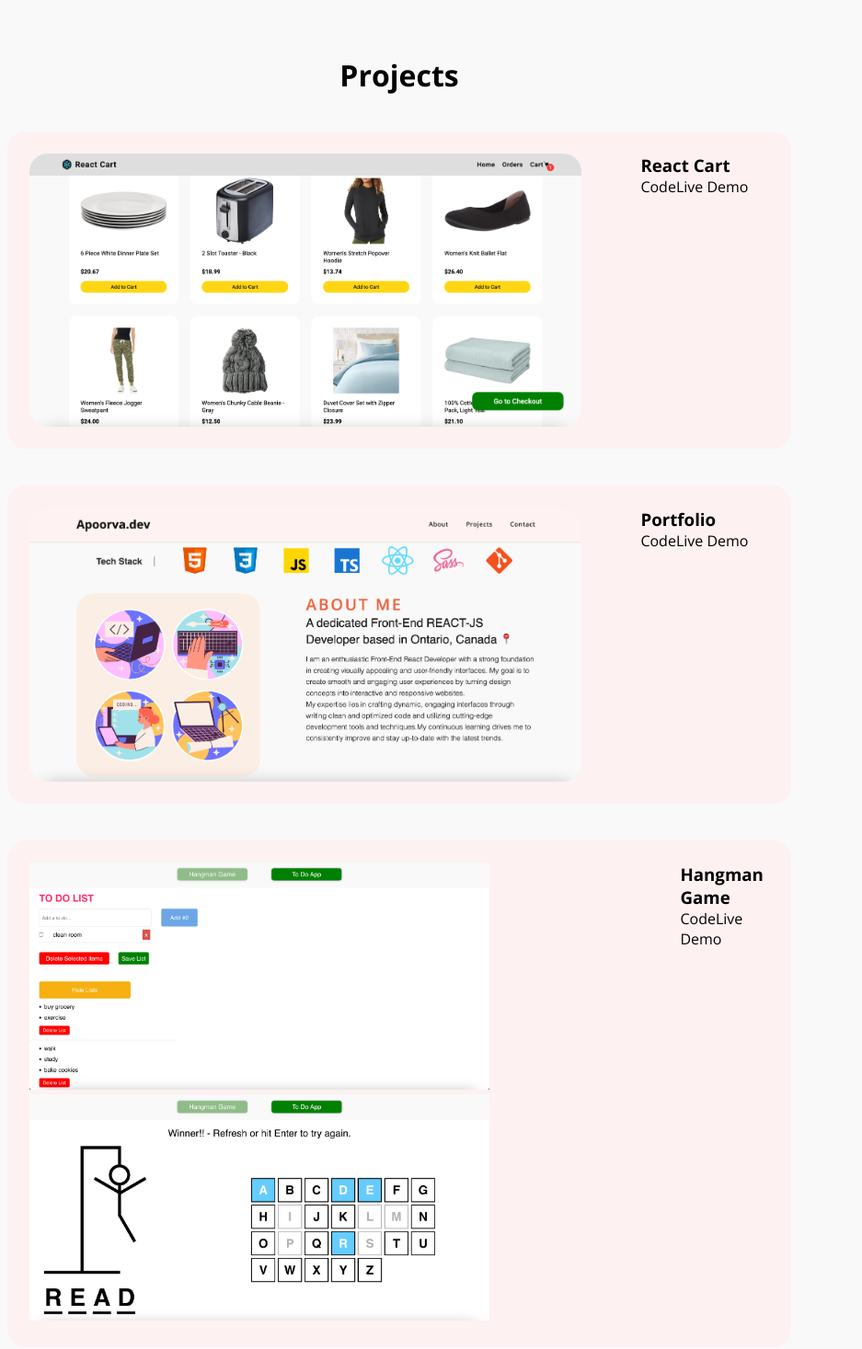
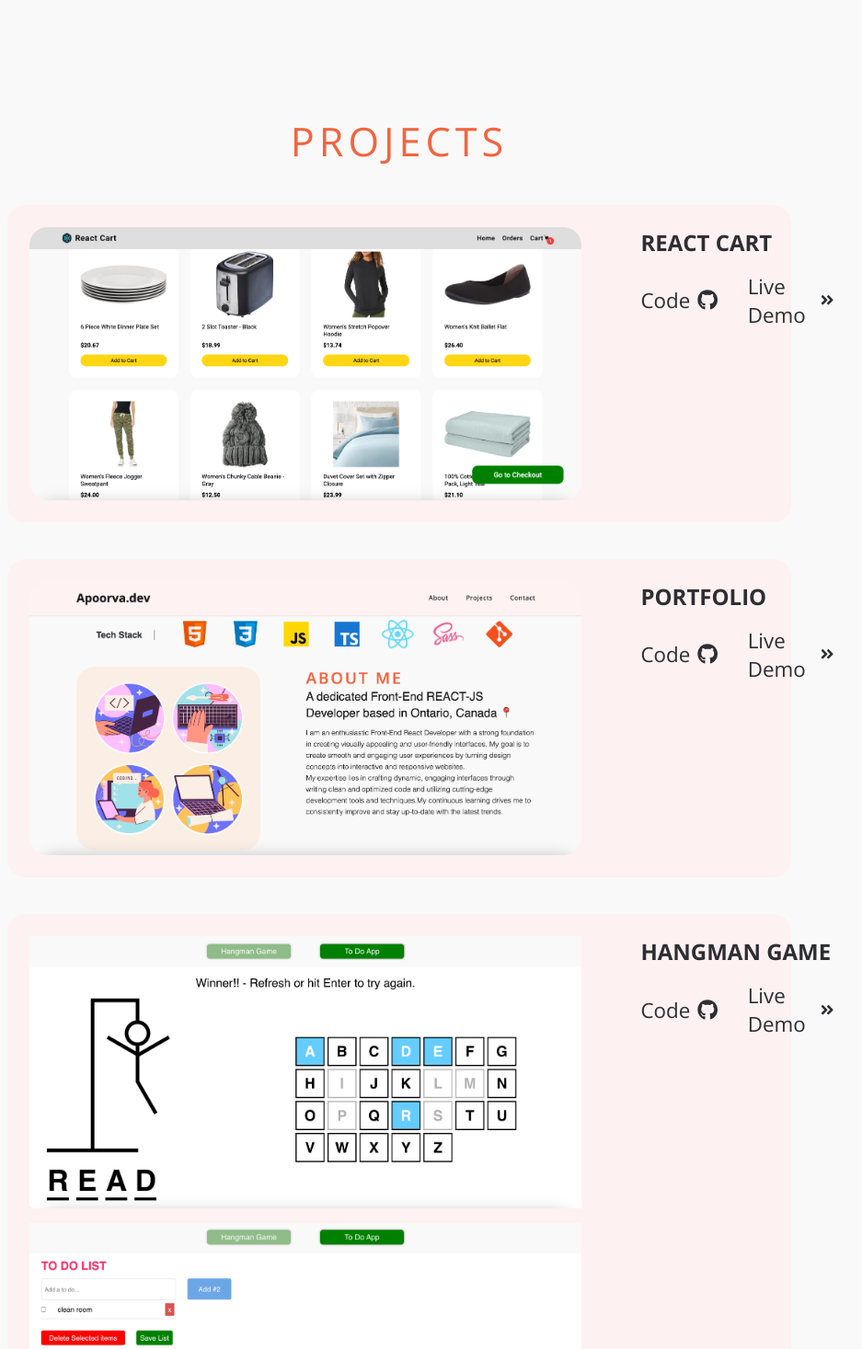
Before and after one commit to apoorvarao147/portfolio, a React (Create React App) app: page / in a window 1280 px wide. Shown: the part 1503-2970 px from the top of the page at 92% size, without its empty margins (206-1143 px from the left). Built offline with nearby package versions, Linux system fonts and the light colour scheme.

Commit message:
added links

```diff
--- a/src/components/Projects.tsx
+++ b/src/components/Projects.tsx
@@ -1,42 +1,85 @@
-import reactCart from "../assets/react-cart-picture.png"
-import portfolio from "../assets/portfolio-picture.png"
-import hangman from "../assets/hangman-picture.png"
-import todo from "../assets/todo-picture.png"
+import reactCart from "../assets/react-cart-picture.png";
+import portfolio from "../assets/portfolio-picture.png";
+import hangman from "../assets/hangman-picture.png";
+import todo from "../assets/todo-picture.png";
+import { FaGithub } from "react-icons/fa";
+import { FaAngleDoubleRight } from "react-icons/fa";
 
-import "../styles/projects.scss"
+import "../styles/projects.scss";
 
 const Projects = () => {
   return (
-    <div className="projects" id="projects" >
-      <h1>Projects</h1>
+    <div className="projects" id="projects">
+      <h2>Projects</h2>
       <div>
         <img src={reactCart} />
         <div>
           <h3>React Cart</h3>
-          <a>Code</a>
-          <a>Live Demo</a>
+          <div>
+            <a
+              target="_blank"
+              href="https://github.com/apoorvarao147/react-cart"
+              rel="noreferrer"
+            >
+              Code <FaGithub />
+            </a>
+            <a
+              target="_blank"
+              href="https://develop.d24uct2adzl71u.amplifyapp.com/"
+              rel="noreferrer"
+            >
+              Live Demo <FaAngleDoubleRight />
+            </a>
+          </div>
         </div>
       </div>
       <div>
         <img src={portfolio} />
         <div>
           <h3>Portfolio</h3>
-          <a>Code</a>
-          <a>Live Demo</a>
+          <div>
+            <a
+              target="_blank"
+              href="https://github.com/apoorvarao147/portfolio"
+              rel="noreferrer"
+            >
+              Code <FaGithub />
+            </a>
+            <a
+              target="_blank"
+              href="https://www.apoorvarao.com/"
+              rel="noreferrer"
+            >
+              Live Demo <FaAngleDoubleRight />
+            </a>
+          </div>
         </div>
       </div>
       <div>
         <div>
-        <img src={hangman} width="500px" />
-        <img src={todo} width="500px" />
+          <img src={hangman} width="600px" />
+          <img src={todo} width="600px" />
         </div>
         <div>
           <h3>Hangman Game</h3>
-          <a>Code</a>
-          <a>Live Demo</a>
+          <div>
+            <a
+              target="_blank"
+              href="https://github.com/apoorvarao147/miscellaneous"
+              rel="noreferrer"
+            >
+              Code <FaGithub />
+            </a>
+            <a
+              target="_blank"
+              href="https://main.d34pqu7igyh8rv.amplifyapp.com/"
+              rel="noreferrer"
+            >
+              Live Demo <FaAngleDoubleRight />
+            </a>
+          </div>
         </div>
       </div>
-
     </div>
   );
 };
--- a/src/styles/projects.scss
+++ b/src/styles/projects.scss
@@ -7,6 +7,16 @@
   padding: 2rem;
   justify-content: center;
   align-items: center;
+
+
+  >h2 {
+    font: 100 2.7rem "Open Sans", sans-serif;
+    letter-spacing: 5px;
+    text-transform: uppercase;
+    color: rgb(242,100,63);
+    font-weight: 400;
+    margin-top: 4rem;
+  }
 
   >div {
     width: 70%;
@@ -20,5 +30,38 @@
       width: 600px;
       border-radius: 20px;
     }
+
+    >div {
+      display: flex;
+      flex-direction: column;
+      gap: 1rem;
+
+      >h3 {
+        align-items: center;
+        color: #2d2e32;
+        font-size: 1.5rem;
+        text-transform: uppercase;
+      }
+
+      >div {
+        display: flex;
+        gap: 2rem;
+
+        >a {
+          color: #2d2e32;
+          font-size: 1.4rem;
+          font-weight: 400;
+          text-decoration: none;
+          display: flex;
+          align-items: center;
+          gap: 0.5rem;
+
+          &:hover {
+            color: rgb(242,100,63);
+            cursor: pointer;
+          }
+        }
+      }
+    }
   }
 }
```
Also changed, not shown: src/assets/hangman-picture.png, src/assets/todo-picture.png.
